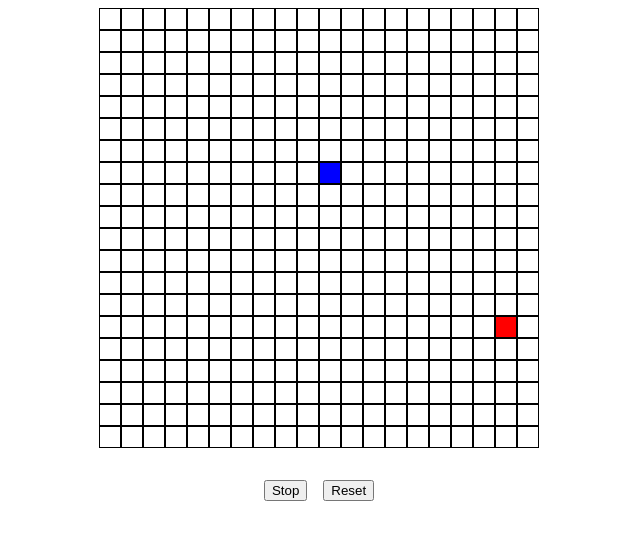
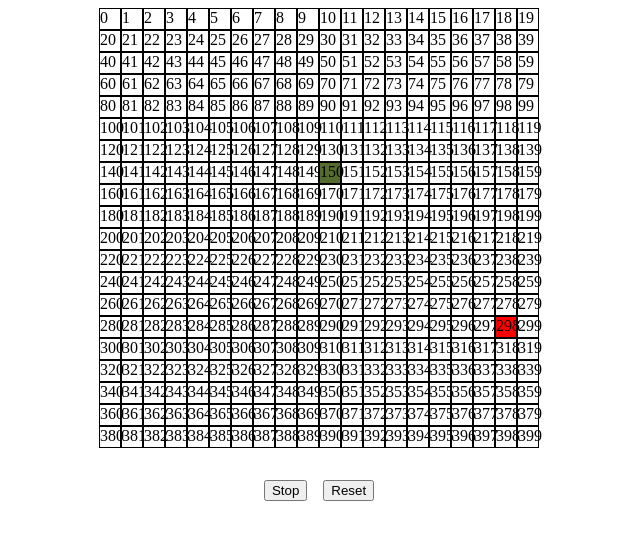
Before and after one commit to Raskolnikoff-D-503/snake-game, a React app: page / in a window 1280 px wide. Shown: the top 540 px of the page, without its empty margins (321-961 px from the left). Built offline with nearby package versions, Linux system fonts and the light colour scheme.

Commit message:
Refactoring, Webpack configuration, snake logic

```diff
--- a/src/components/App.tsx
+++ b/src/components/App.tsx
@@ -1,45 +1,16 @@
 import React, {KeyboardEvent, useCallback, useEffect, useState} from 'react';
-import {Cell} from './Cell';
+import {SnakeBodyPart} from '@/types';
+import {Cell} from '@/components/Cell';
+import {getRandomCoordinates, isControlKeys, hasDuplicates} from '@/utils';
+import {SPEED, BOARD_SIZE, DIRECTION, KEYBOARD_DIRECTION} from '@/constants';
 
 import './App.scss';
 
-const SPEED = 100;
-
-const DIRECTION = {
-  UP: -20,
-  RIGHT: 1,
-  DOWN: 20,
-  LEFT: -1,
-} as const;
-
-const KEYBOARD_DIRECTION = {
-  w: DIRECTION.UP,
-  d: DIRECTION.RIGHT,
-  s: DIRECTION.DOWN,
-  a: DIRECTION.LEFT,
-} as const;
-
-export type SnakeBodyPart = {
-  coords: number;
-  direction: number;
-};
-
-type ControlKeys = keyof typeof KEYBOARD_DIRECTION;
-
-const isControlKeys = (value: string): value is ControlKeys =>
-  value === 'w' || value === 'a' || value === 's' || value === 'd';
-
-const getRandomCoordinates = (): number => Math.floor(Math.random() * 400);
-
-const hasDuplicates = (array: (string | number)[]): boolean =>
-  array.some((item, index) => {
-    return array.indexOf(item) !== index;
-  });
-
-const boardCells: null[] = new Array(400).fill(null);
+const boardCells: null[] = new Array(BOARD_SIZE).fill(null);
+const initialCoords: number = 150;
 const initialSnakeCoords: SnakeBodyPart[] = [
   {
-    coords: 150,
+    coords: initialCoords,
     direction: DIRECTION.RIGHT,
   },
 ];
@@ -59,6 +30,15 @@ export const App = () => {
       if (isControlKeys(key)) {
         setSnakeMove(key);
         setMoveElementCoords((current) => {
+          const currMoves = [...current];
+          const coords = current.map((item) => item.coords);
+          const index = coords.indexOf(snakeCoords[0].coords);
+
+          if (index >= 0) {
+            currMoves[index];
+            return currMoves;
+          }
+
           return [...current, {coords: snakeCoords[0].coords, direction: KEYBOARD_DIRECTION[key]}];
         });
       }
@@ -79,6 +59,10 @@ export const App = () => {
   }, []);
 
   useEffect(() => {
+    let moveSnakeHandler: NodeJS.Timeout | undefined;
+    clearTimeout(moveSnakeHandler);
+
+    if (snakeMove !== null) {
       setMoveElementCoords((current) => [
         ...current.reduce<SnakeBodyPart[]>((acc, curr) => {
           if (snakeCoords.find((item) => item.coords === curr.coords)) {
@@ -88,13 +72,7 @@ export const App = () => {
           }
         }, []),
       ]);
-  }, [snakeCoords]);
 
-  useEffect(() => {
-    let moveSnakeHandler: NodeJS.Timeout | undefined;
-    clearTimeout(moveSnakeHandler);
-
-    if (snakeMove !== null) {
       if (hasDuplicates(snakeCoords.map((item) => item.coords))) {
         console.log('Game Is Over');
 
--- a/src/components/Cell.scss
+++ b/src/components/Cell.scss
@@ -3,5 +3,5 @@
 }
 
 .snake-placement {
-  background-color: blue;
+  background-color: darkolivegreen;
 }
--- a/src/components/Cell.tsx
+++ b/src/components/Cell.tsx
@@ -1,5 +1,5 @@
 import React from 'react';
-import {SnakeBodyPart} from './App';
+import {SnakeBodyPart} from '@/types';
 
 import './Cell.scss';
 
@@ -19,6 +19,8 @@ export const Cell = ({className, cellCoords, appleCoords, snakeCoords}: Props) =
       className={`${className} ${isAppleOnCurrentCell ? 'apple-placement' : ''} ${
         isSnakeOnCurrentCell ? 'snake-placement' : ''
       }`}
-    ></div>
+    >
+      {cellCoords}
+    </div>
   );
 };
--- /dev/null
+++ b/src/constants.ts
@@ -0,0 +1,16 @@
+export const SPEED = 100;
+export const BOARD_SIZE = 400;
+
+export const DIRECTION = {
+  UP: -20,
+  RIGHT: 1,
+  DOWN: 20,
+  LEFT: -1,
+} as const;
+
+export const KEYBOARD_DIRECTION = {
+  w: DIRECTION.UP,
+  d: DIRECTION.RIGHT,
+  s: DIRECTION.DOWN,
+  a: DIRECTION.LEFT,
+} as const;
--- a/src/index.tsx
+++ b/src/index.tsx
@@ -1,5 +1,5 @@
 import React from 'react';
 import {render} from 'react-dom';
-import {App} from './components/App';
+import {App} from '@/components/App';
 
 render(<App />, document.getElementById('root'));
--- /dev/null
+++ b/src/utils.ts
@@ -0,0 +1,11 @@
+import {ControlKeys} from '@/types';
+
+export const isControlKeys = (value: string): value is ControlKeys =>
+  value === 'w' || value === 'a' || value === 's' || value === 'd';
+
+export const getRandomCoordinates = (): number => Math.floor(Math.random() * 400);
+
+export const hasDuplicates = (array: (string | number)[]): boolean =>
+  array.some((item, index) => {
+    return array.indexOf(item) !== index;
+  });
--- a/webpack.config.js
+++ b/webpack.config.js
@@ -1,12 +1,14 @@
 const path = require('path');
 const HtmlWebpackPlugin = require('html-webpack-plugin');
 const {CleanWebpackPlugin} = require('clean-webpack-plugin');
+const {HotModuleReplacementPlugin} = require('webpack');
 const MiniCssExtractPlugin = require('mini-css-extract-plugin');
 
 const plugins = [
   new HtmlWebpackPlugin({template: './src/index.html'}),
   new CleanWebpackPlugin(),
   new MiniCssExtractPlugin(),
+  new HotModuleReplacementPlugin(),
 ];
 
 const getFileLoaderOptions = () => ({
```
Also changed, not shown: src/types/index.d.ts (added, +8 -0 lines). Lines whose indentation alone changed are shown as unchanged.
